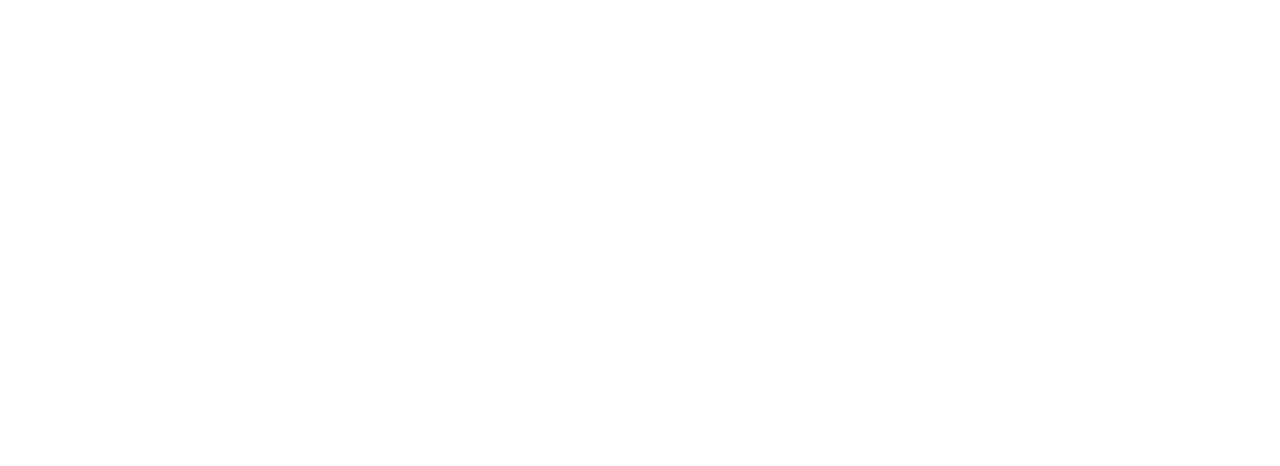
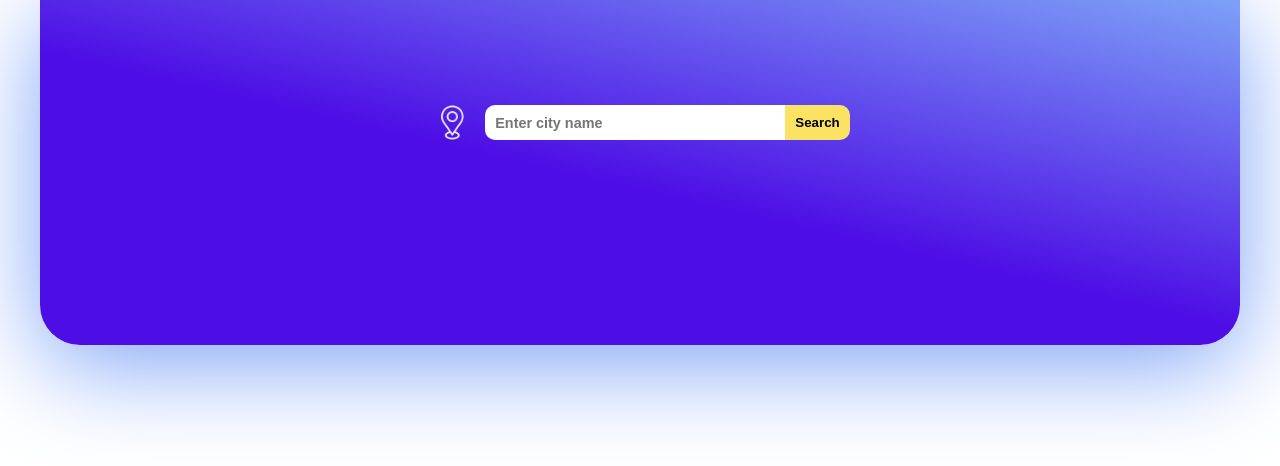
Before and after one commit to Majidhatamiii/weathers-app, a plain HTML site: page index.html in a window 1280 px wide. Drawn offline with Linux system fonts and the light colour scheme.

Commit message:
header created & styled

```diff
--- a/css/style.css
+++ b/css/style.css
@@ -9,10 +9,64 @@
   padding: 0;
   margin: 0;
   box-sizing: border-box;
-  font-family: Arial, Helvetica, sans-serif;
+  font-family: arial, Helvetica, sans-serif;
 }
 
 body {
   max-width: 1200px;
   margin: auto;
 }
+#search {
+  display: flex;
+  justify-content: center;
+  align-items: center;
+  padding: 100px 0 200px;
+  border-radius: 0 0 40px 40px;
+  background: linear-gradient(
+    13deg,
+    var(--color-primary) 47%,
+    var(--color-secondary) 100%
+  );
+  box-shadow: var(--color-secondary) 0px 20px 100px 0px;
+}
+
+#location {
+  width: 45px;
+  margin-right: 10px;
+  cursor: pointer;
+  transition: all 0.2s ease-in;
+}
+
+#location:hover {
+  transform: scale(1.3);
+}
+
+#search input {
+  width: 300px;
+  height: 35px;
+  border: none;
+  padding: 10px;
+  color: var(--color-primary);
+  font-size: 0.9rem;
+  font-weight: 600;
+  border-radius: 10px 0 0 10px;
+}
+
+#search input:focus {
+  outline: none;
+}
+
+#search button {
+  font-weight: 600;
+  border: none;
+  background-color: var(--color-warning);
+  height: 35px;
+  padding: 10px;
+  border-radius: 0 10px 10px 0;
+  cursor: pointer;
+  transition: all 0.2s ease-in;
+}
+
+#search button:hover {
+  color: var(--color-primary);
+}
--- a/index.html
+++ b/index.html
@@ -7,7 +7,11 @@
     <link rel="stylesheet" href="./css/style.css" />
   </head>
   <body>
-
+    <div id="search">
+      <img src="./img/location.png" alt="location icon" id="location" />
+      <input type="text" placeholder="Enter city name" />
+      <button>Search</button>
+    </div>
     <script src="./app.js"></script>
   </body>
 </html>
```
